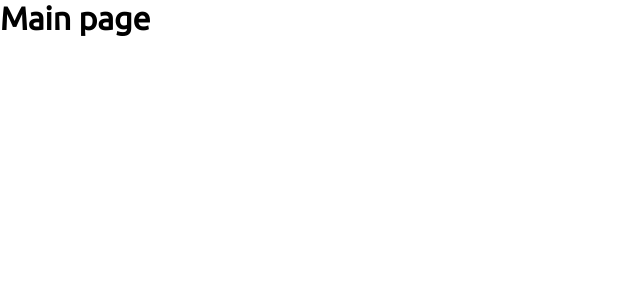
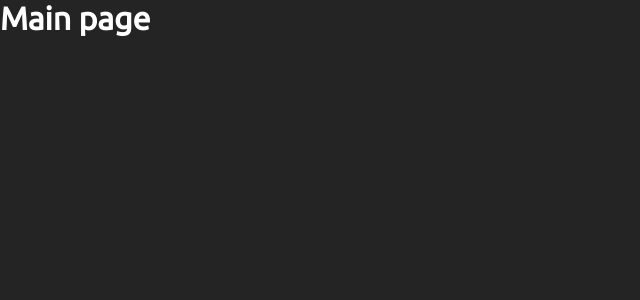
Before and after one commit to NudeBay/NudeWeb, a Next.js app: page / in a window 1280 px wide. Shown: the top 300 px of the page, without its empty margins (0-640 px from the left). Built offline with nearby package versions, Linux system fonts and the light colour scheme.

Commit message:
💄 Basics of scss

```diff
--- /dev/null
+++ b/app/_root.scss
@@ -0,0 +1,7 @@
+
+$background-color: #242425;
+$hover-background-color: #1a1a1c;
+$second-background-color: #161617; // #2c2c2e
+$second-color: #e5194d;
+$hover-second-color: #a00d33;
+$text-color: #ffffff;
--- a/app/globals.scss
+++ b/app/globals.scss
@@ -1,3 +1,5 @@
+@import 'root';
+
 * {
   box-sizing: border-box;
   padding: 0;
@@ -6,27 +8,9 @@
 
 html,
 body {
-  max-width: 100vw;
-  overflow-x: hidden;
+  scroll-behavior: smooth;
+  background-color: $background-color;
+  color: $text-color;
+  height: 100vh;
+  width: 100vw;
 }
-
-/* body {
-  color: rgb(var(--foreground-rgb));
-  background: linear-gradient(
-      to bottom,
-      transparent,
-      rgb(var(--background-end-rgb))
-    )
-    rgb(var(--background-start-rgb));
-} */
-
-a {
-  color: inherit;
-  text-decoration: none;
-}
-
-@media (prefers-color-scheme: dark) {
-  html {
-    color-scheme: dark;
-  }
-}
--- a/app/page.module.scss
+++ /dev/null
@@ -1,3 +0,0 @@
-h1 {
-    color: red;
-}
```
